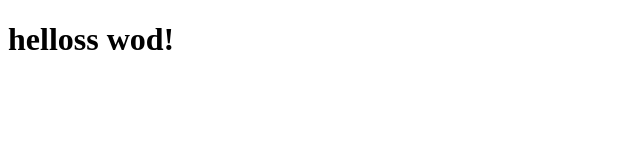
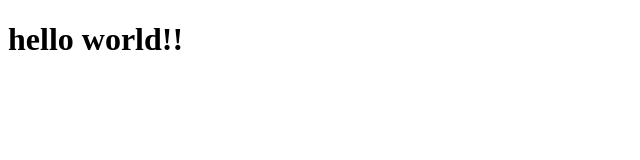
Before and after one commit to LukasBuana/latihan-revou, a plain HTML site: page bootcamp.html in a window 1280 px wide. Shown: the full height of the page, 0-640 px from the left. Drawn offline with Linux system fonts and the light colour scheme.

Commit message:
second commit

```diff
--- a/bootcamp.html
+++ b/bootcamp.html
@@ -7,6 +7,6 @@
     <title>Websiteku</title>
 </head>
 <body>
-    <h1>helloss wod!</h1>
+    <h1>hello world!!</h1>
 </body>
 </html>
```
